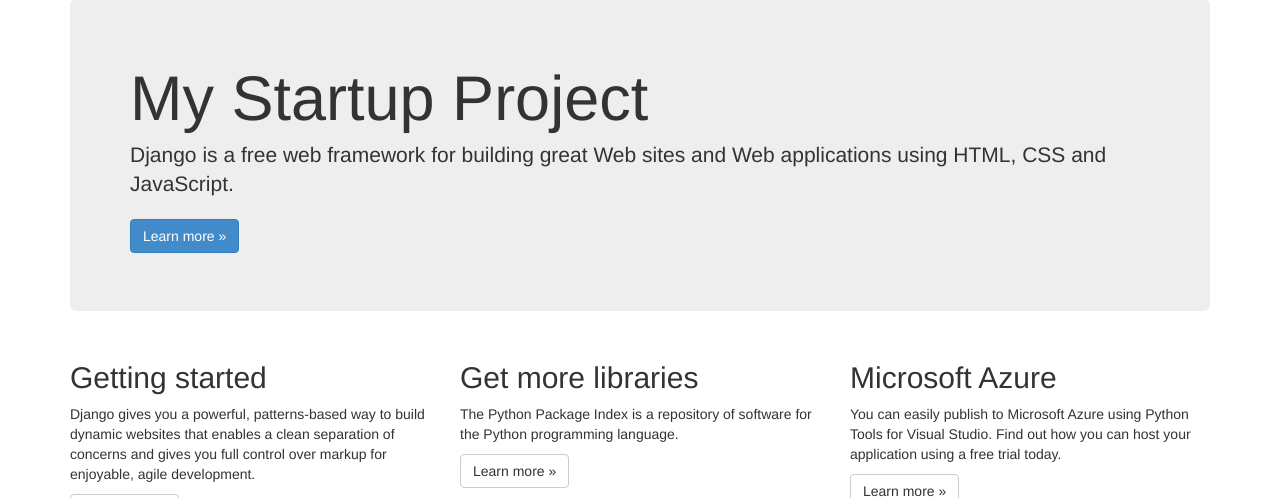
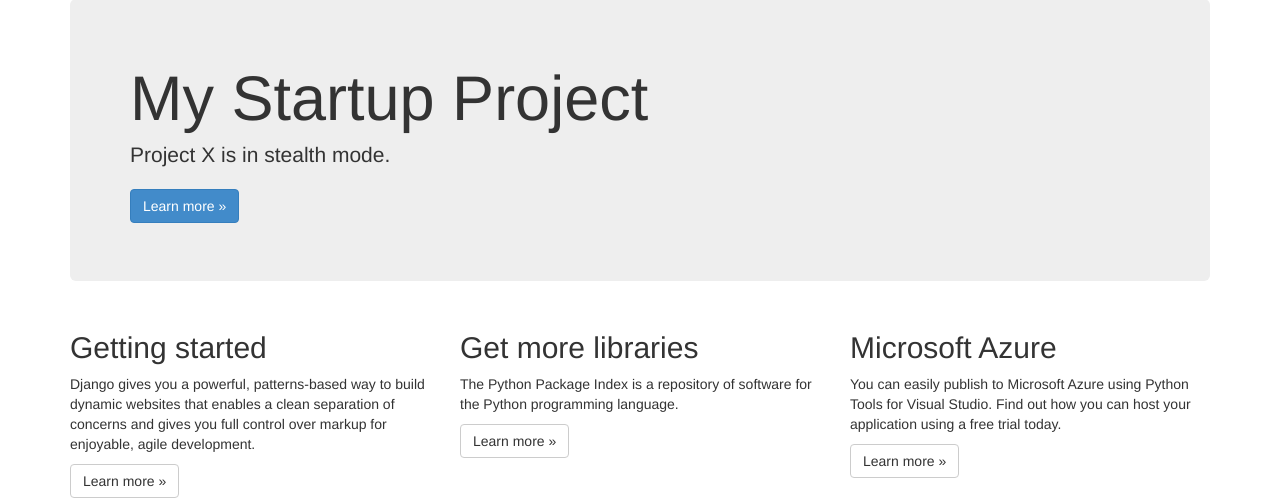
Before and after one commit to xibingaomsft/DjangoWebsite, a Django app: template DjangoWebProject1/DjangoWebProject1/app/templates/app/index.html in a window 1280 px wide. Shown: the part 51-549 px from the top of the page. Run offline with Django 3.2, Linux system fonts and the light colour scheme; the template is opened without the code that fills it, so the values that code supplies are empty; some libraries are stand-ins or nearby versions.

Commit message:
Test more changes

```diff
--- a/DjangoWebProject1/DjangoWebProject1/app/templates/app/index.html
+++ b/DjangoWebProject1/DjangoWebProject1/app/templates/app/index.html
@@ -4,7 +4,7 @@
 
 <div class="jumbotron">
     <h1>My Startup Project</h1>
-    <p class="lead">Django is a free web framework for building great Web sites and Web applications using HTML, CSS and JavaScript.</p>
+    <p class="lead">Project X is in stealth mode.</p>
     <p><a href="https://www.djangoproject.com/" class="btn btn-primary btn-large">Learn more &raquo;</a></p>
 </div>
 
```
